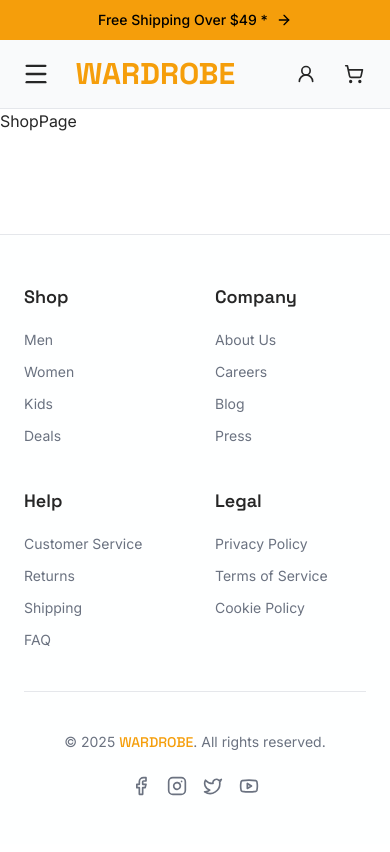
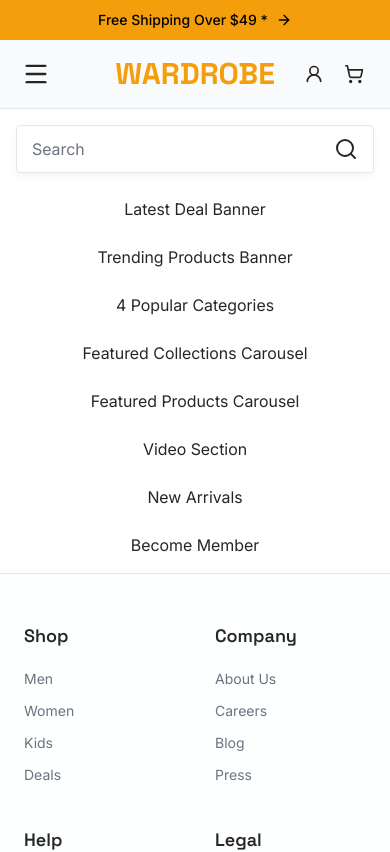
Before and after one commit to serdartezgel/wardrobe-ecommerce-app, a Next.js app: page / in a window 390 px wide. Shown: the top 852 px of the page. Built offline with nearby package versions, Linux system fonts and the light colour scheme.

Commit message:
Fix UI and plan landing components

```diff
--- a/app/(shop)/layout.tsx
+++ b/app/(shop)/layout.tsx
@@ -7,7 +7,7 @@ import Navbar from "@/components/layout/navigation/Navbar";
 const ShopLayout = ({ children }: { children: React.ReactNode }) => {
   return (
     <div className="flex min-h-screen flex-col">
-      <div className="bg-primary text-primary-foreground group flex h-10 w-full items-center justify-center gap-2 transition-all duration-300 ease-in-out">
+      <div className="bg-primary text-primary-foreground group flex h-10 w-full cursor-pointer items-center justify-center gap-2 transition-all duration-300 ease-in-out">
         <Link
           href={"/deals"}
           className="text-sm font-medium underline-offset-8 group-hover:underline"
@@ -19,7 +19,7 @@ const ShopLayout = ({ children }: { children: React.ReactNode }) => {
 
       <Navbar />
 
-      <main className="flex-1">{children}</main>
+      <main className="container mx-auto flex-1">{children}</main>
 
       <Footer />
     </div>
--- a/app/(shop)/page.tsx
+++ b/app/(shop)/page.tsx
@@ -1,5 +1,21 @@
+import GlobalSearchInput from "@/components/common/GlobalSearchInput";
+
 const ShopPage = () => {
-  return <div>ShopPage</div>;
+  return (
+    <div className="my-4 flex flex-col items-center gap-6 px-4">
+      <div className="w-full md:hidden">
+        <GlobalSearchInput />
+      </div>
+      <div className="">Latest Deal Banner</div>
+      <div className="">Trending Products Banner</div>
+      <div className="">4 Popular Categories</div>
+      <div className="">Featured Collections Carousel</div>
+      <div className="">Featured Products Carousel</div>
+      <div className="">Video Section</div>
+      <div className="">New Arrivals</div>
+      <div className="">Become Member</div>
+    </div>
+  );
 };
 
 export default ShopPage;
--- a/components/common/GlobalSearch.tsx
+++ /dev/null
@@ -1,71 +0,0 @@
-"use client";
-
-import { SearchIcon, XIcon } from "lucide-react";
-import { useRef, useState } from "react";
-
-import { cn } from "@/lib/utils";
-
-import { Button } from "../ui/button";
-import {
-  Drawer,
-  DrawerClose,
-  DrawerContent,
-  DrawerDescription,
-  DrawerHeader,
-  DrawerTitle,
-  DrawerTrigger,
-} from "../ui/drawer";
-import { Input } from "../ui/input";
-
-const GlobarSearch = () => {
-  const [focused, setFocused] = useState(false);
-  const inputRef = useRef<HTMLInputElement>(null);
-
-  return (
-    <Drawer direction="top">
-      <DrawerTrigger asChild>
-        <Button variant={"ghost"} size={"icon-lg"} className="no-focus">
-          <SearchIcon className="size-5 max-md:hidden" />
-        </Button>
-      </DrawerTrigger>
-      <DrawerContent>
-        <DrawerHeader>
-          <DrawerTitle className="sr-only">Search</DrawerTitle>
-          <DrawerDescription className="sr-only">
-            Search products
-          </DrawerDescription>
-        </DrawerHeader>
-        <div className="mb-8 flex h-24 items-center justify-center gap-2">
-          <div className="relative flex items-center">
-            <Input
-              ref={inputRef}
-              type="text"
-              className="no-focus border-foreground h-12 w-3xl border-3"
-              onFocus={() => setFocused(true)}
-              onBlur={() => setFocused(false)}
-            />
-            <p
-              className={cn(
-                "text-muted-foreground absolute top-1/2 left-4 -translate-y-1/2 cursor-text transition-all duration-200 ease-in-out",
-                focused || inputRef.current?.value
-                  ? "top-2 text-xs"
-                  : "top-1/2 text-base",
-              )}
-              onClick={() => inputRef.current?.focus()}
-            >
-              Search
-            </p>
-            <SearchIcon className="absolute right-4 size-6 cursor-pointer" />
-          </div>
-          <DrawerClose asChild>
-            <Button variant="link" className="group">
-              <XIcon className="text-foreground size-8 transition-transform group-hover:scale-110" />
-            </Button>
-          </DrawerClose>
-        </div>
-      </DrawerContent>
-    </Drawer>
-  );
-};
-
-export default GlobarSearch;
--- /dev/null
+++ b/components/common/GlobalSearchInput.tsx
@@ -0,0 +1,39 @@
+"use client";
+
+import { SearchIcon } from "lucide-react";
+import { useState, useRef } from "react";
+
+import { cn } from "@/lib/utils";
+
+import { Input } from "../ui/input";
+
+const GlobalSearchInput = () => {
+  const [focused, setFocused] = useState(false);
+  const inputRef = useRef<HTMLInputElement>(null);
+
+  return (
+    <div className="relative flex items-center">
+      <Input
+        ref={inputRef}
+        type="text"
+        className="no-focus md:border-foreground h-12 border-1 md:w-3xl md:border-3"
+        onFocus={() => setFocused(true)}
+        onBlur={() => setFocused(false)}
+      />
+      <p
+        className={cn(
+          "text-muted-foreground absolute top-1/2 left-4 -translate-y-1/2 cursor-text transition-all duration-200 ease-in-out",
+          focused || inputRef.current?.value
+            ? "top-2 text-xs"
+            : "top-1/2 text-base",
+        )}
+        onClick={() => inputRef.current?.focus()}
+      >
+        Search
+      </p>
+      <SearchIcon className="absolute right-4 size-6 cursor-pointer" />
+    </div>
+  );
+};
+
+export default GlobalSearchInput;
--- /dev/null
+++ b/components/common/GlobalSearchModal.tsx
@@ -0,0 +1,49 @@
+"use client";
+
+import { SearchIcon, XIcon } from "lucide-react";
+
+import GlobalSearchInput from "./GlobalSearchInput";
+import { Button } from "../ui/button";
+import {
+  Drawer,
+  DrawerClose,
+  DrawerContent,
+  DrawerDescription,
+  DrawerHeader,
+  DrawerTitle,
+  DrawerTrigger,
+} from "../ui/drawer";
+
+const GlobarSearchModal = () => {
+  return (
+    <Drawer direction="top">
+      <DrawerTrigger asChild>
+        <Button
+          variant={"ghost"}
+          size={"icon-lg"}
+          className="no-focus cursor-pointer max-md:hidden"
+        >
+          <SearchIcon className="size-5" />
+        </Button>
+      </DrawerTrigger>
+      <DrawerContent>
+        <DrawerHeader>
+          <DrawerTitle className="sr-only">Search</DrawerTitle>
+          <DrawerDescription className="sr-only">
+            Search products
+          </DrawerDescription>
+        </DrawerHeader>
+        <div className="mb-8 flex h-24 items-center justify-center gap-2">
+          <GlobalSearchInput />
+          <DrawerClose asChild>
+            <Button variant="link" className="group">
+              <XIcon className="text-foreground size-8 transition-transform group-hover:scale-110" />
+            </Button>
+          </DrawerClose>
+        </div>
+      </DrawerContent>
+    </Drawer>
+  );
+};
+
+export default GlobarSearchModal;
--- a/components/common/ModeToggle.tsx
+++ b/components/common/ModeToggle.tsx
@@ -31,7 +31,7 @@ const Theme = () => {
         <Button
           variant={"ghost"}
           size={"icon-lg"}
-          className="no-focus max-md:hidden"
+          className="no-focus cursor-pointer max-md:hidden"
         >
           <Sun
             size={20}
--- a/components/layout/navigation/Navbar.tsx
+++ b/components/layout/navigation/Navbar.tsx
@@ -3,26 +3,32 @@ import Link from "next/link";
 
 import MobileNav from "./MobileNav";
 import Navigation from "./Navigation";
-import GlobalSearch from "../../common/GlobalSearch";
+import GlobalSearchModal from "../../common/GlobalSearchModal";
 import ModeToggle from "../../common/ModeToggle";
 import { Button } from "../../ui/button";
 
 const Navbar = () => {
   return (
     <nav className="bg-muted flex h-[69px] items-center justify-between border-b px-4 py-3 lg:px-8">
-      <MobileNav />
-      <Navigation />
+      <div className="w-1/3">
+        <MobileNav />
+        <Navigation />
+      </div>
       <div className="text-primary font-space-grotesk flex justify-center text-3xl font-extrabold md:w-1/3 lg:text-4xl">
         <Link href={"/"}>WARDROBE</Link>
       </div>
-      <div className="flex w-1/3 items-center justify-end gap-2 lg:gap-8">
-        <GlobalSearch />
+      <div className="flex w-1/3 items-center justify-end md:gap-8">
+        <GlobalSearchModal />
         <ModeToggle />
-        <Button variant={"ghost"} size={"icon-lg"} className="no-focus">
-          <User2Icon className="size-5" />
+        <Button variant={"ghost"} size={"icon-lg"} className="no-focus" asChild>
+          <Link href={"/account"}>
+            <User2Icon className="size-5" />
+          </Link>
         </Button>
-        <Button variant={"ghost"} size={"icon-lg"} className="no-focus">
-          <ShoppingCartIcon className="size-5" />
+        <Button variant={"ghost"} size={"icon-lg"} className="no-focus" asChild>
+          <Link href={"/cart"}>
+            <ShoppingCartIcon className="size-5" />
+          </Link>
         </Button>
       </div>
     </nav>
--- a/components/layout/navigation/Navigation.tsx
+++ b/components/layout/navigation/Navigation.tsx
@@ -17,10 +17,10 @@ import { cn } from "@/lib/utils";
 const Navigation = () => {
   return (
     <NavigationMenu className="max-md:hidden">
-      <NavigationMenuList className="font-space-grotesk flex w-1/3 items-center justify-start text-sm font-medium lg:gap-8">
+      <NavigationMenuList className="font-space-grotesk flex items-center justify-start text-sm font-medium lg:gap-6">
         {navLinks.map((section) => (
           <NavigationMenuItem key={section.label}>
-            <NavigationMenuTrigger>
+            <NavigationMenuTrigger className="px-2">
               <Link href={section.href}>{section.label}</Link>
             </NavigationMenuTrigger>
             <NavigationMenuContent>
```
